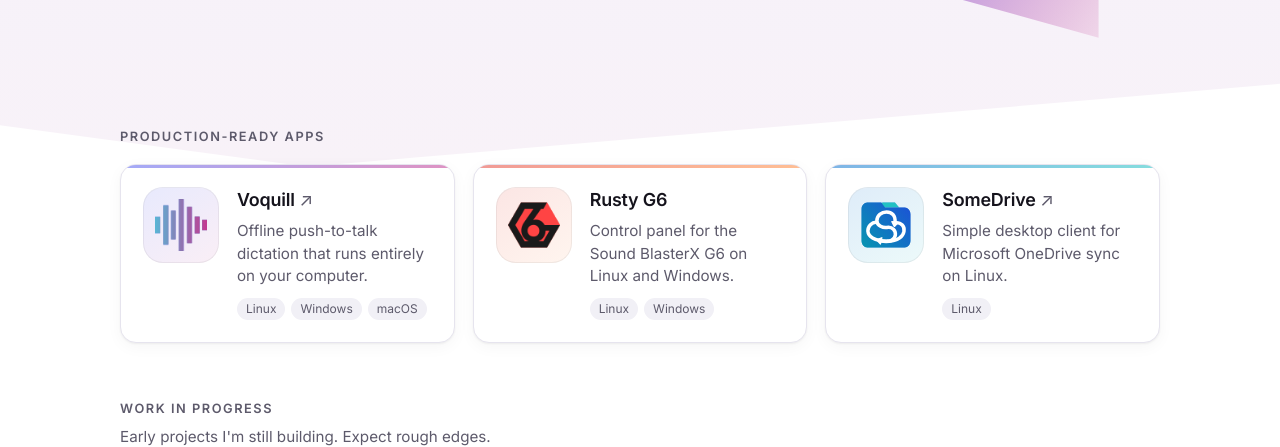
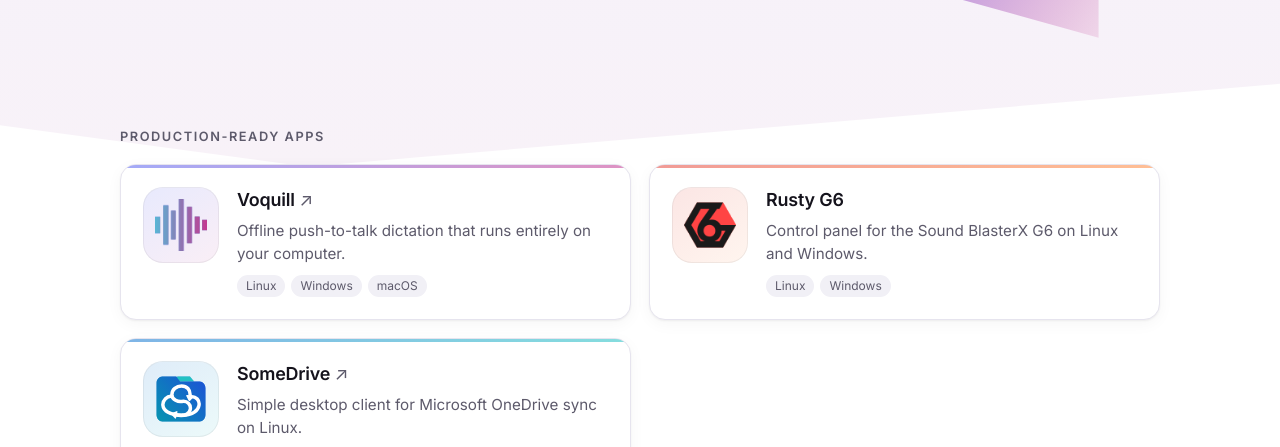
Before and after one commit to jackbrumley/jackbrumley.github.io, a plain HTML site: page index.html in a window 1280 px wide. Shown: the part 351-798 px from the top of the page. Drawn offline with Linux system fonts and the light colour scheme.

Commit message:
style(site): two equal-width app cards per row

```diff
--- a/assets/style.css
+++ b/assets/style.css
@@ -136,9 +136,14 @@ body {
   margin: 0;
   padding: 0;
   display: grid;
-  grid-template-columns: repeat(auto-fit, minmax(320px, 1fr));
+  /* Always two columns, so every card is the same width in every section. */
+  grid-template-columns: repeat(2, minmax(0, 1fr));
   gap: 18px;
 }
+
+/* Cards in the same row match heights. */
+.grid > li { display: flex; }
+.grid > li > .card { flex: 1; }
 
 .card {
   --app: var(--accent);
```
